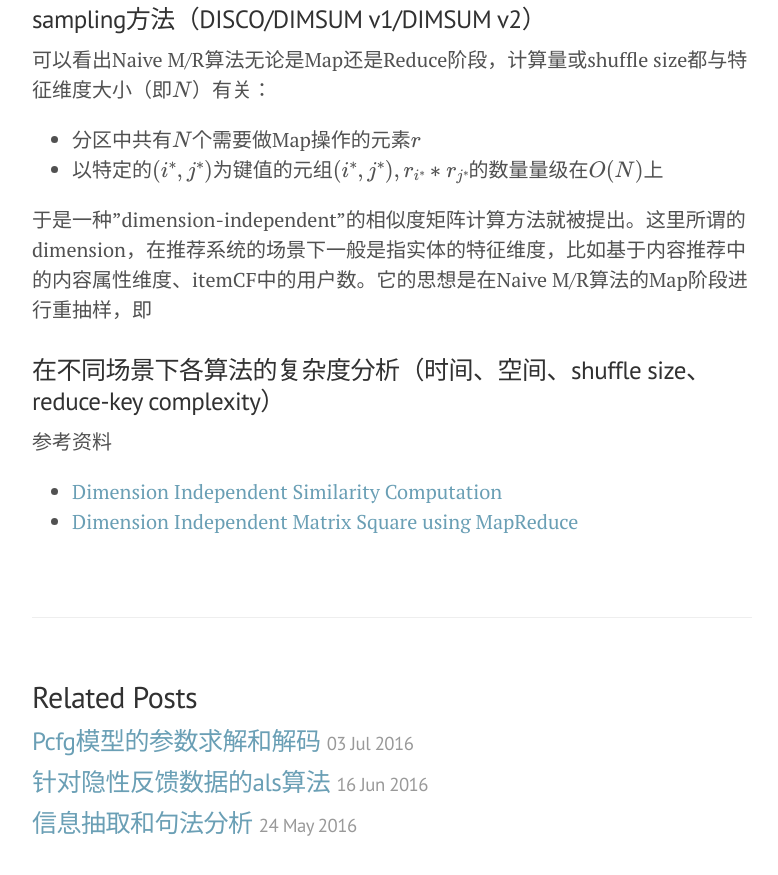
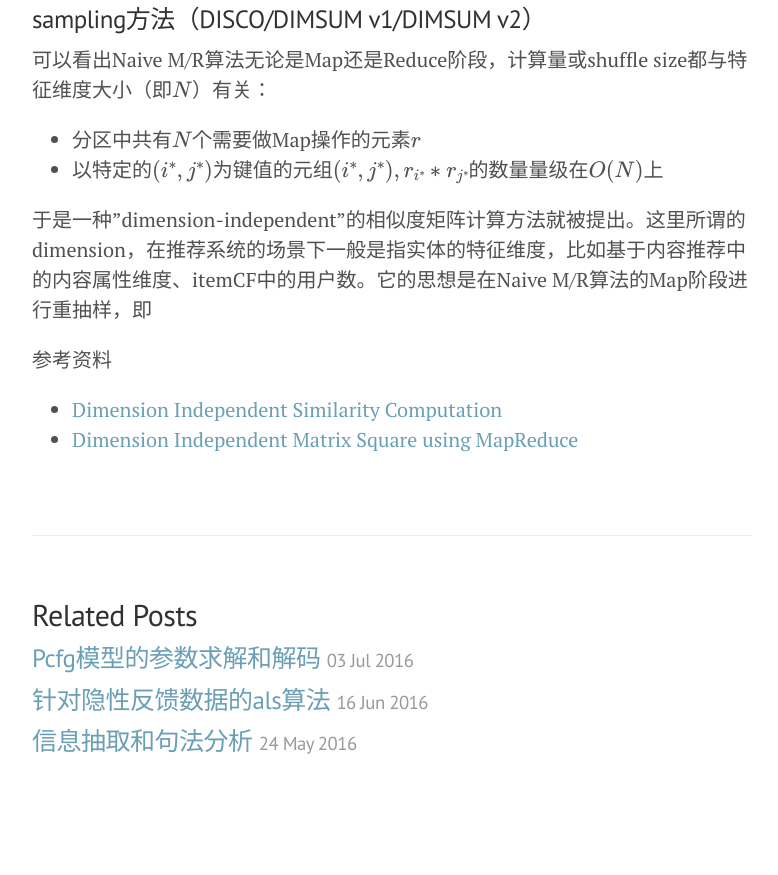
Before and after one commit to nomadcube/nomadcube.github.io, a Jekyll site: the page built from _posts/2016-07-12-All-pairs similarity的分布式计算效率优化.md, in a window 1280 px wide and 900 px high, scrolled down 1038 px. Shown: the top 875 px of the window, without its empty margins (248-1026 px from the left). Built offline with Jekyll 4.4.1, drawn with Linux system fonts in a browser that asks for light colours; formulas are drawn with MathJax 3; comment, search, counter and statistics services are not loaded; after the commit the page ends 1855 px from its top, so only the background shows below that.

Commit message:
新文章

```diff
--- a/_posts/2016-07-12-All-pairs similarity的分布式计算效率优化.md
+++ b/_posts/2016-07-12-All-pairs similarity的分布式计算效率优化.md
@@ -28,8 +28,6 @@ tags: 推荐算法
 
 于是一种"dimension-independent"的相似度矩阵计算方法就被提出。这里所谓的dimension，在推荐系统的场景下一般是指实体的特征维度，比如基于内容推荐中的内容属性维度、itemCF中的用户数。它的思想是在Naive M/R算法的Map阶段进行重抽样，即
 
-### 在不同场景下各算法的复杂度分析（时间、空间、shuffle size、reduce-key complexity）
-
 参考资料
 
 - [Dimension Independent Similarity Computation](https://arxiv.org/pdf/1206.2082v4.pdf)
```
